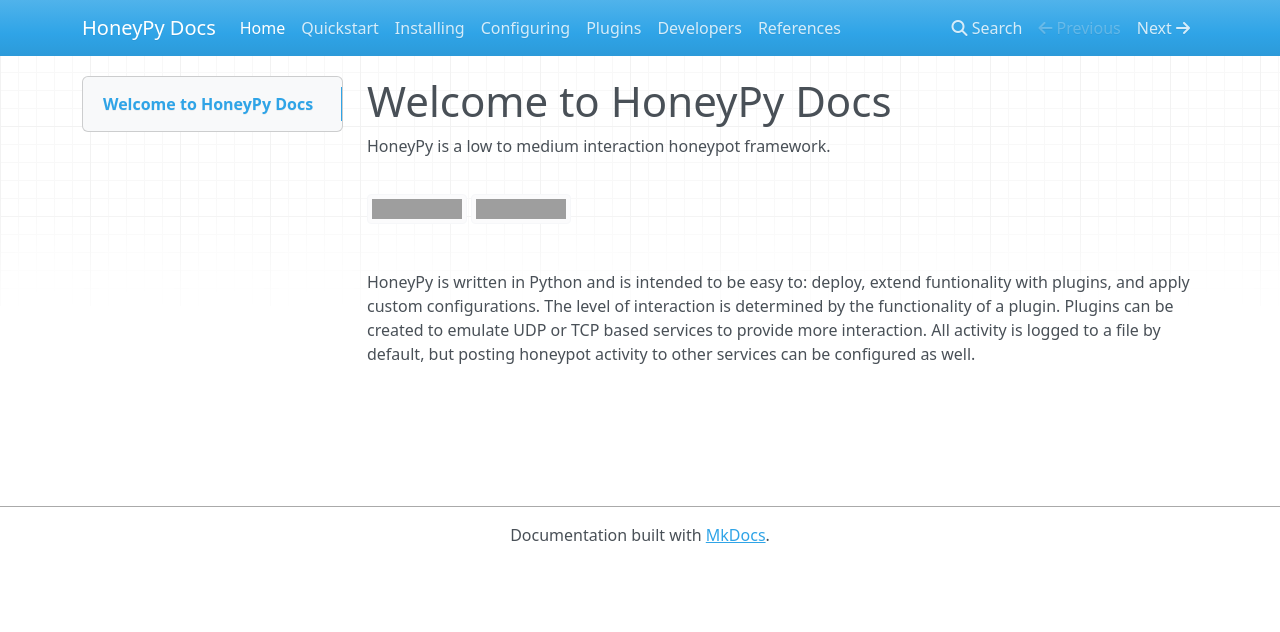
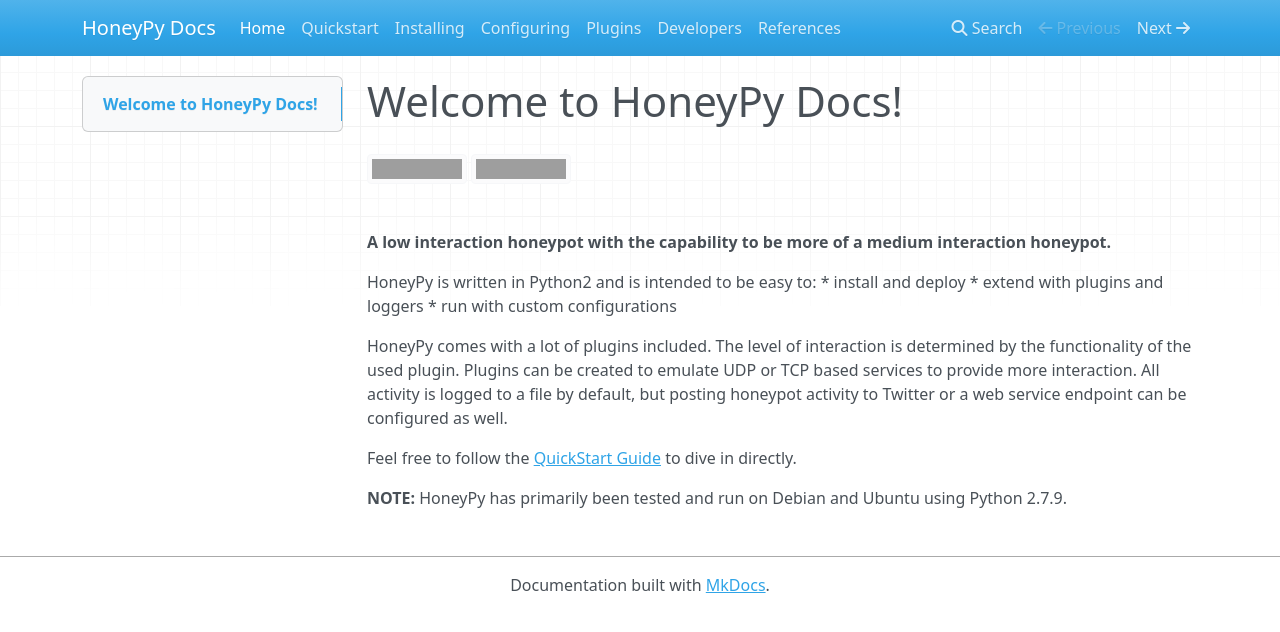
Before and after one commit to foospidy/HoneyPy, an MkDocs documentation site: the page built from docs/index.md, in a window 1280 px wide. Shown: the top 632 px of the page. Built offline with MkDocs 1.6.1, drawn with Linux system fonts in a browser that asks for light colours; nearby versions of some CDN libraries; old or Windows-style settings are respelled for this version of MkDocs; grey boxes are pictures that could not be loaded.

Commit message:
face-lift and update index.md

```diff
--- a/docs/index.md
+++ b/docs/index.md
@@ -1,7 +1,21 @@
-# Welcome to HoneyPy Docs
+# Welcome to HoneyPy Docs!
 
-HoneyPy is a low to medium interaction honeypot framework.
+[![Build Status](https://travis-ci.org/foospidy/HoneyPy.svg?branch=master)](https://travis-ci.org/foospidy/HoneyPy)
+[![Documentation Status](https://readthedocs.org/projects/honeypy/badge/?version=latest)](http://honeypy.readthedocs.io/en/latest/?badge=latest)
 
-[![Documentation Status](https://readthedocs.org/projects/honeypy/badge/?version=latest)](http://honeypy.readthedocs.io/en/latest/?badge=latest) [![Build Status](https://travis-ci.org/foospidy/HoneyPy.svg?branch=master)](https://travis-ci.org/foospidy/HoneyPy)
 
-HoneyPy is written in Python and is intended to be easy to: deploy, extend funtionality with plugins, and apply custom configurations. The level of interaction is determined by the functionality of a plugin. Plugins can be created to emulate UDP or TCP based services to provide more interaction. All activity is logged to a file by default, but posting honeypot activity to other services can be configured as well.
+**A low interaction honeypot with the capability to be more of a medium interaction honeypot.**
+
+HoneyPy is written in Python2 and is intended to be easy to:
+* install and deploy
+* extend with plugins and loggers
+* run with custom configurations
+
+HoneyPy comes with a lot of plugins included. The level of interaction is determined by the functionality of the used
+plugin. Plugins can be created to emulate UDP or TCP based services to provide more interaction. All activity is logged
+to a file by default, but posting honeypot activity to Twitter or a web service endpoint can be configured as well.
+
+
+Feel free to follow the [QuickStart Guide](https://honeypy.readthedocs.io/en/latest/quickstart) to dive in directly.
+
+__NOTE:__ HoneyPy has primarily been tested and run on Debian and Ubuntu using Python 2.7.9.
```
